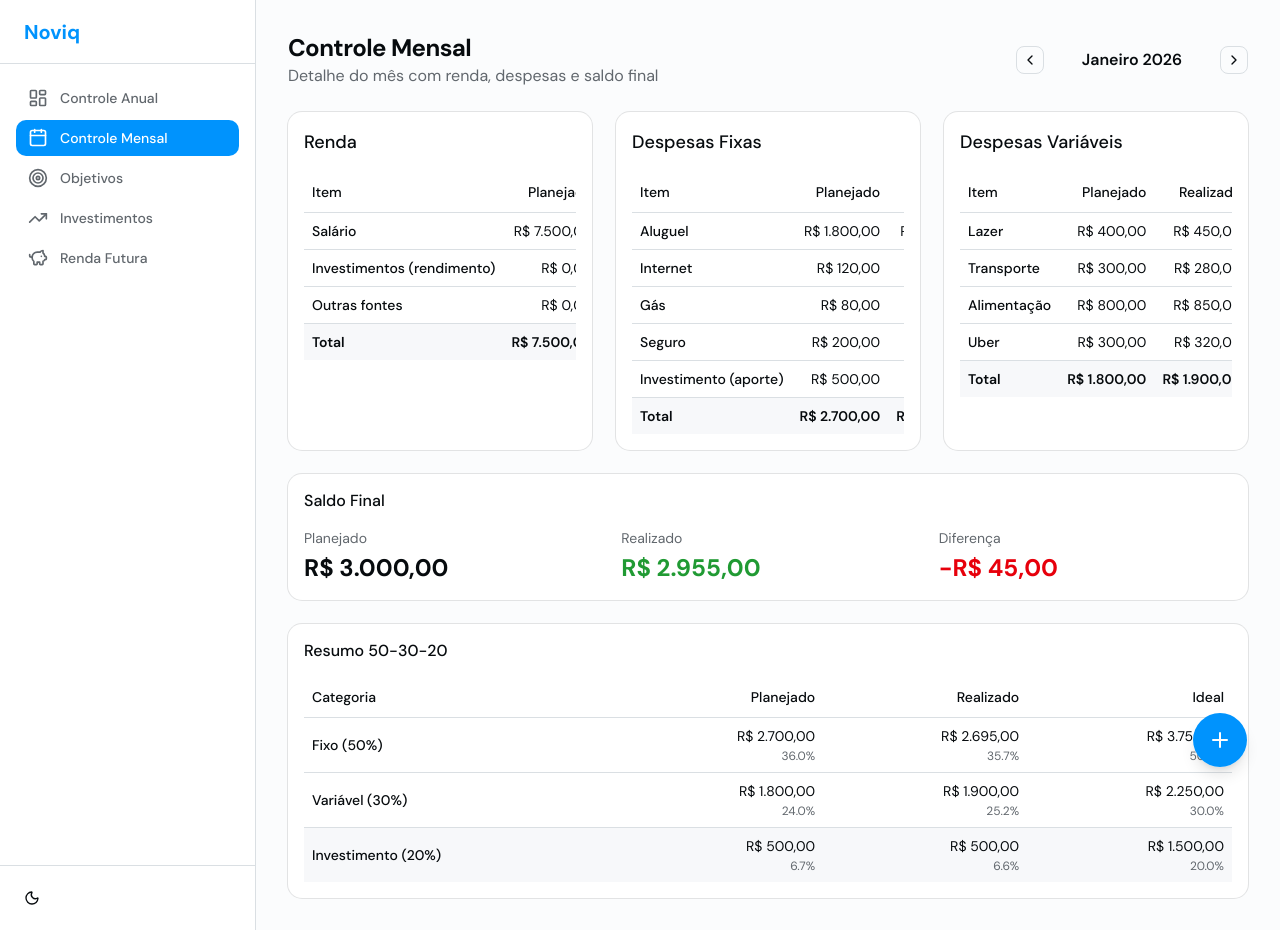
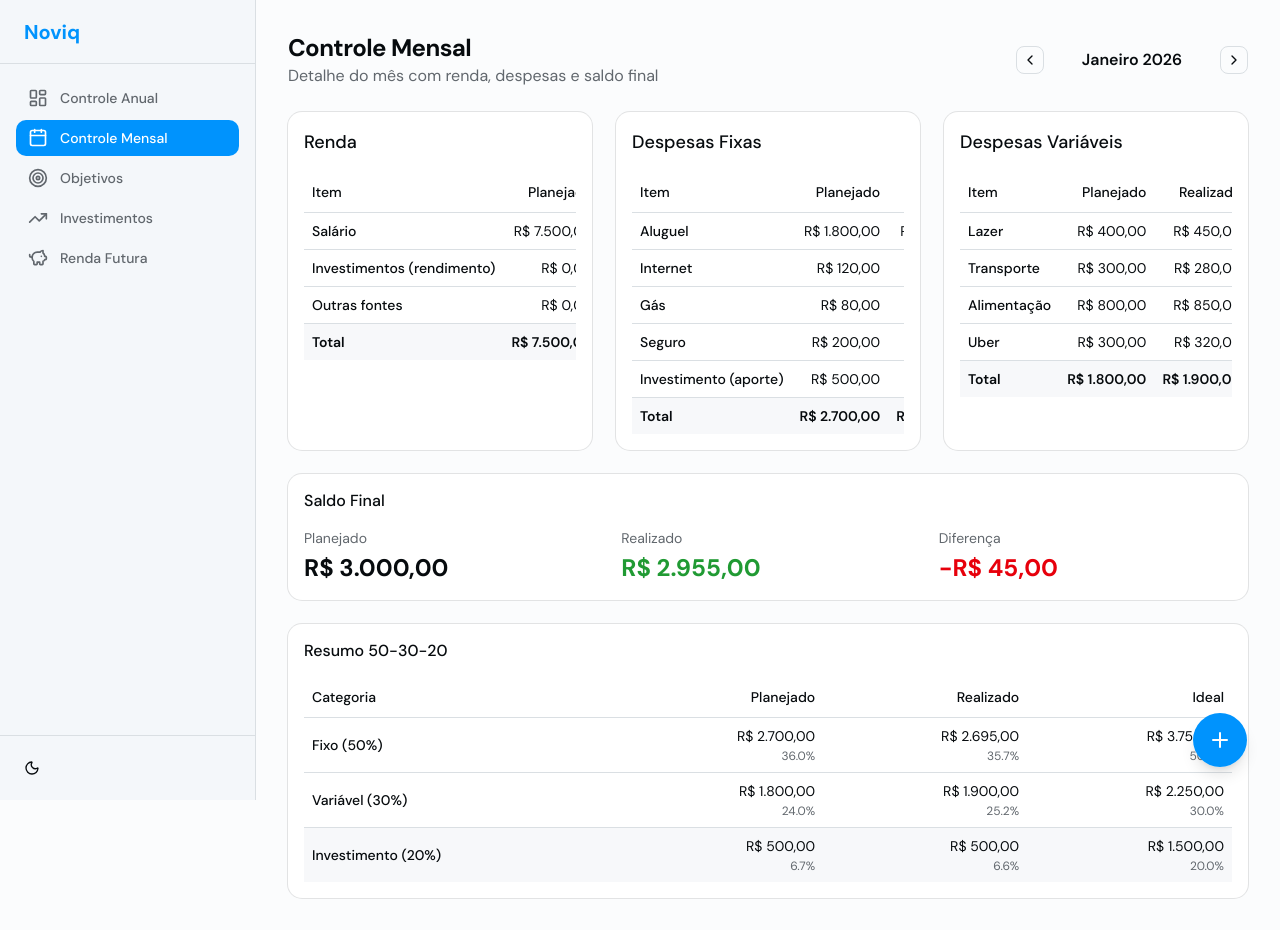
Before and after one commit to reezolver/NoviQ_Finance, a Next.js app: page /controle-mensal in a window 1280 px wide. Built offline with nearby package versions, Linux system fonts and the light colour scheme.

Commit message:
fix: sidebar fixa com scroll independente e toggle no rodapé

```diff
--- a/app/(dashboard)/layout.tsx
+++ b/app/(dashboard)/layout.tsx
@@ -54,12 +54,12 @@ export default function DashboardLayout({
   return (
     <div className="flex min-h-screen bg-background">
       {/* Sidebar fixa */}
-      <aside className="flex w-64 flex-col border-r border-border bg-card">
+      <aside className="fixed top-0 left-0 z-40 flex h-screen w-64 flex-col border-r border-border bg-sidebar overflow-y-auto">
         <div className="flex h-16 items-center border-b border-border px-6">
           <span className="text-xl font-bold text-primary">Noviq</span>
         </div>
 
-        <nav className="space-y-1 p-4">
+        <nav className="flex-1 space-y-1 p-4">
           {navItems.map((item) => {
             const isActive = pathname === item.href
             const Icon = item.icon
@@ -83,13 +83,13 @@ export default function DashboardLayout({
         </nav>
 
         {/* Rodapé da sidebar com ThemeToggle */}
-        <div className="mt-auto border-t border-border p-4">
+        <div className="border-t border-border p-4">
           <ThemeToggle />
         </div>
       </aside>
 
       {/* Área principal */}
-      <main className="flex-1 overflow-auto">
+      <main className="ml-64 flex-1 min-h-screen overflow-y-auto">
         {children}
       </main>
     </div>
```
